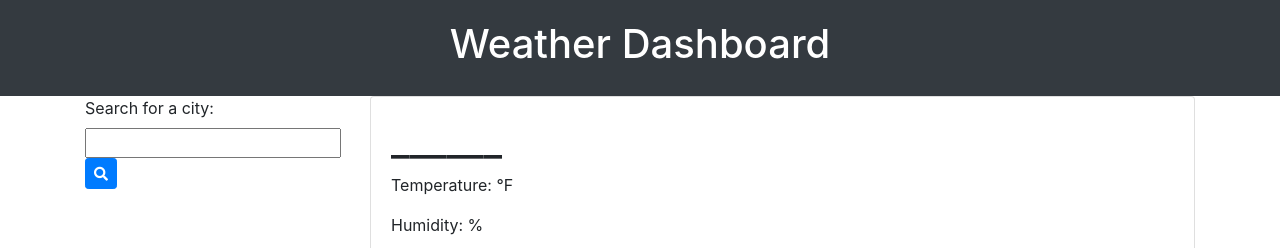
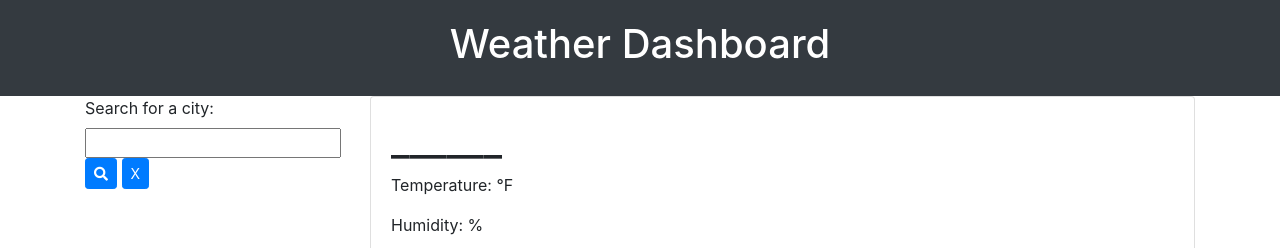
Before and after one commit to songwright/weather-dashboard, a plain HTML site: page index.html in a window 1280 px wide. Shown: the top 248 px of the page. Drawn offline with nearby package versions, Linux system fonts and the light colour scheme.

Commit message:
Added clear button for city list

```diff
--- a/index.html
+++ b/index.html
@@ -37,8 +37,9 @@
             <input type="text" id="city-input">
             <!-- AJAX call button -->
             <button type="submit" id="find-city" class="btn btn-primary btn-sm">
-                <i class="fa fa-search"></i>
+              <i class="fa fa-search"></i>
             </button>
+            <button id="clear-city-names" type="button" class="btn btn-primary btn-sm">X</button>
           </form>
           <div id="city-list"></div>
         </div>
```
